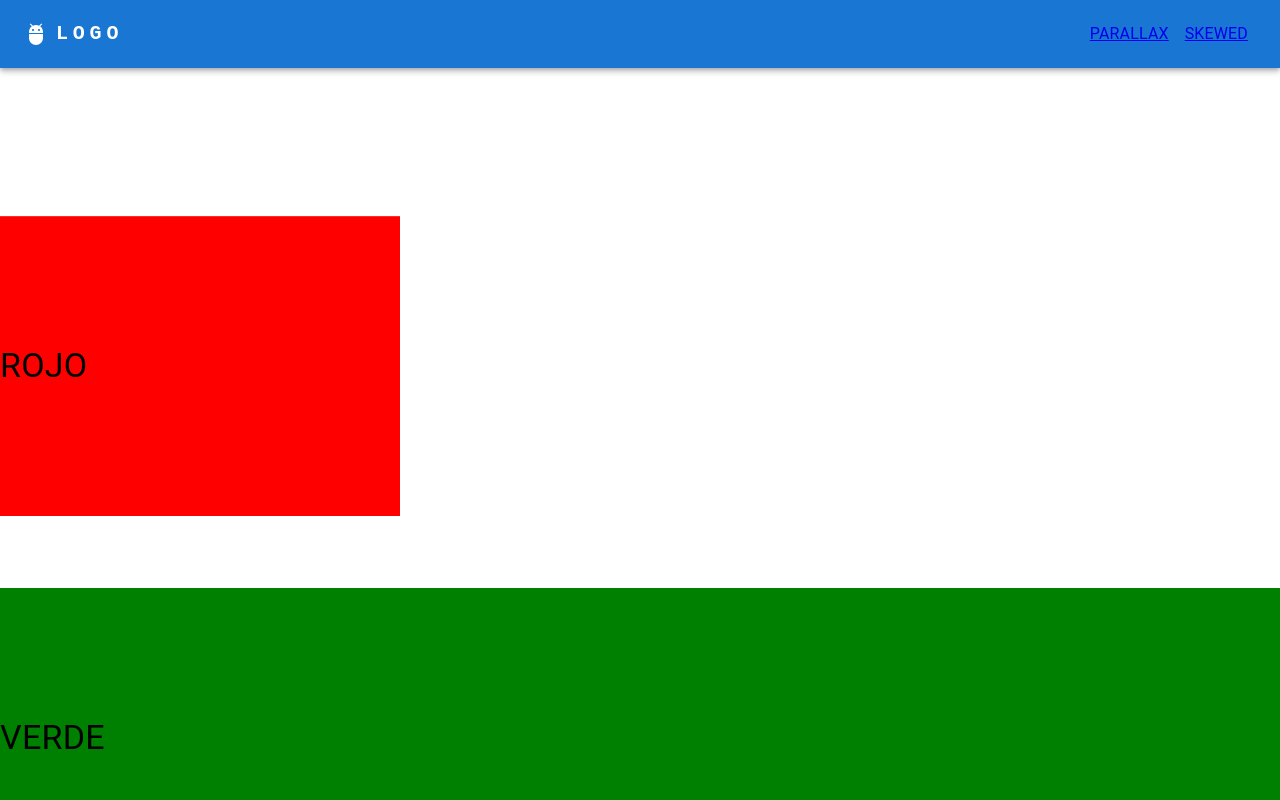
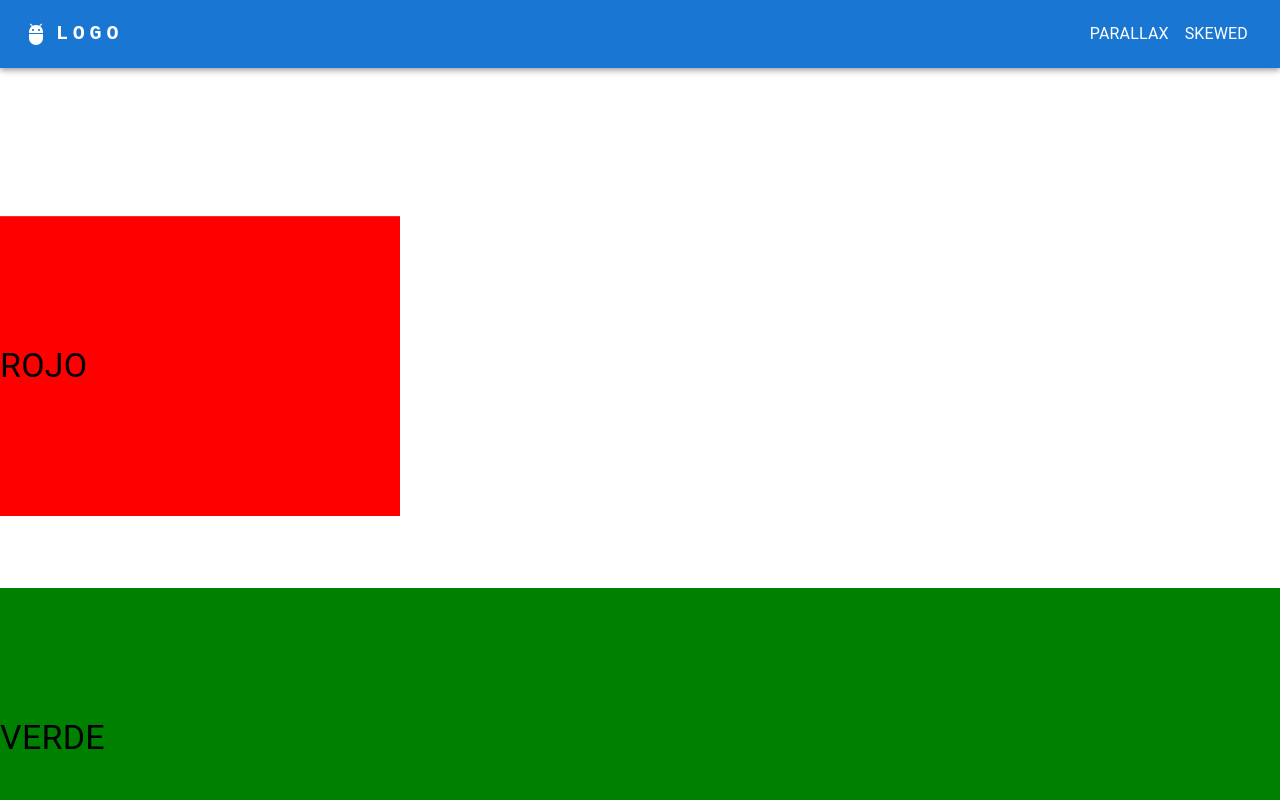
Before and after one commit to nicolasjrz/test-parallax, a React (Vite) app: page /parallax in a window 1280 px wide. Shown: the top 800 px of the page. Built offline with nearby package versions, Linux system fonts and the light colour scheme; the HTML template or start-up script is replaced by a standard one.

Commit message:
change button link

```diff
--- a/src/components/Navbar.jsx
+++ b/src/components/Navbar.jsx
@@ -82,8 +82,12 @@ export const Navbar = () => {
             >
               {pages.map((page) => (
                 <MenuItem key={page.id} onClick={handleCloseNavMenu}>
-                  <Link component={RouterLink} to={page.url}>
-                    <Typography textAlign="center"> {page.name}</Typography>
+                  <Link
+                    component={RouterLink}
+                    to={page.url}
+                    style={{ textDecoration: "none", color: "inherit" }}
+                  >
+                    <Typography textAlign="center">{page.name}</Typography>
                   </Link>
                 </MenuItem>
               ))}
@@ -116,15 +120,21 @@ export const Navbar = () => {
             }}
           >
             {pages.map((page) => (
-              <Button
-                key={page.id}
-                onClick={handleCloseNavMenu}
-                sx={{ my: 2, color: "white", display: "block" }}
-              >
-                <Link component={RouterLink} to={page.url}>
-                  <Typography textAlign="center"> {page.name}</Typography>
+              <>
+                <Link
+                  component={RouterLink}
+                  to={page.url}
+                  style={{ textDecoration: "none", color: "inherit" }}
+                >
+                  <Button
+                    key={page.id}
+                    onClick={handleCloseNavMenu}
+                    sx={{ my: 2, color: "white", display: "block" }}
+                  >
+                    <Typography textAlign="center">{page.name}</Typography>
+                  </Button>
                 </Link>
-              </Button>
+              </>
             ))}
           </Box>
         </Toolbar>
```
